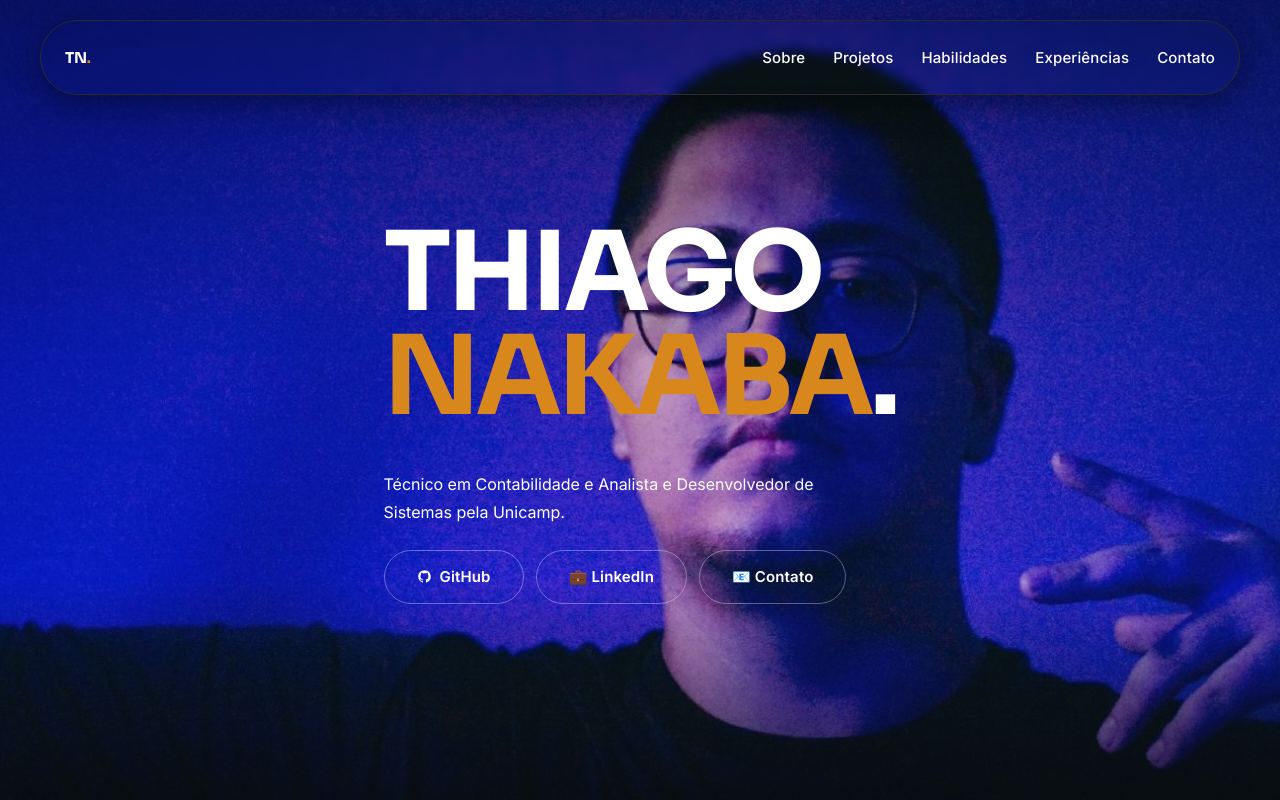
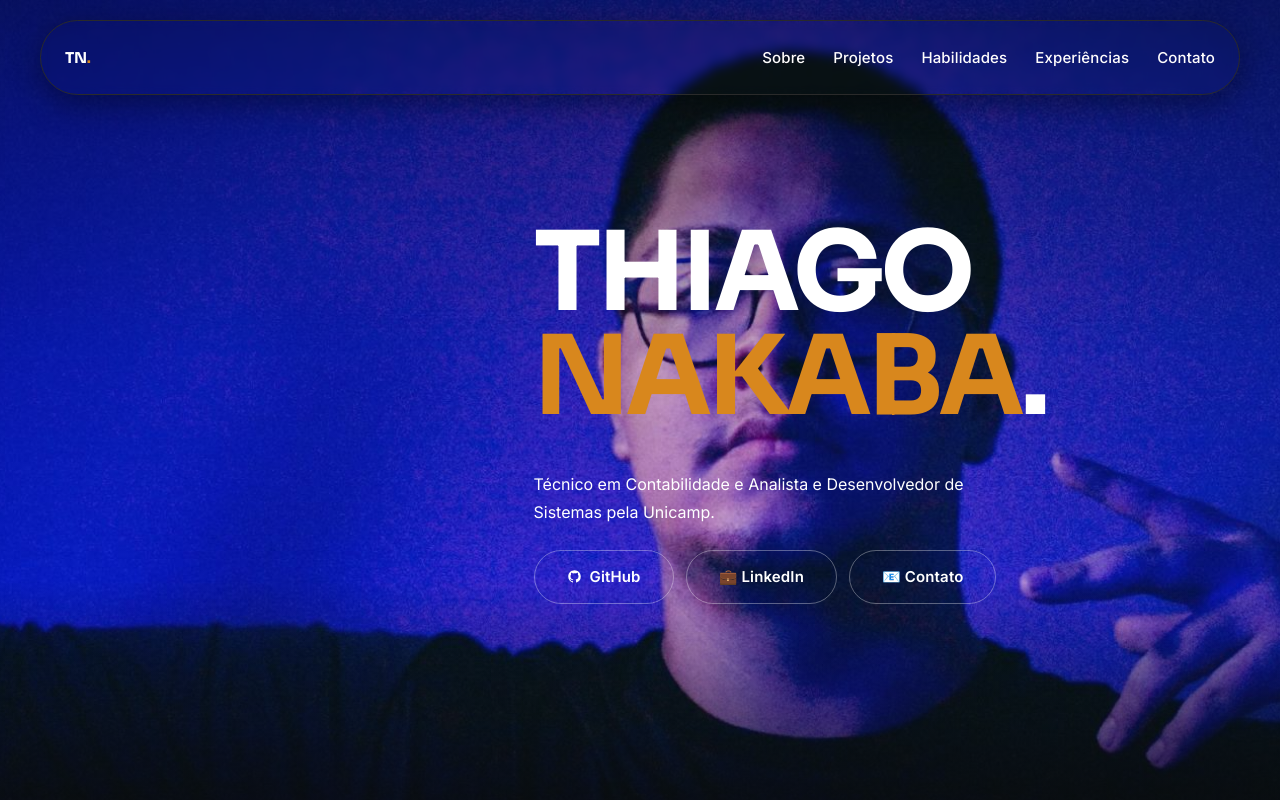
Before and after one commit to thiagonakaba00/thiagonakaba.github.io, a plain HTML site: page index.html in a window 1280 px wide. Shown: the top 800 px of the page. Drawn offline with Linux system fonts and the light colour scheme.

Commit message:
alteraçoes na paginal inicial

```diff
--- a/index.html
+++ b/index.html
@@ -155,7 +155,7 @@
       position: relative;
       z-index: 1;
       padding-left: 300px;
-      padding-right: 300px;
+      padding-right: 0;
     }
     .hero-tag {
       display: inline-flex;
```
